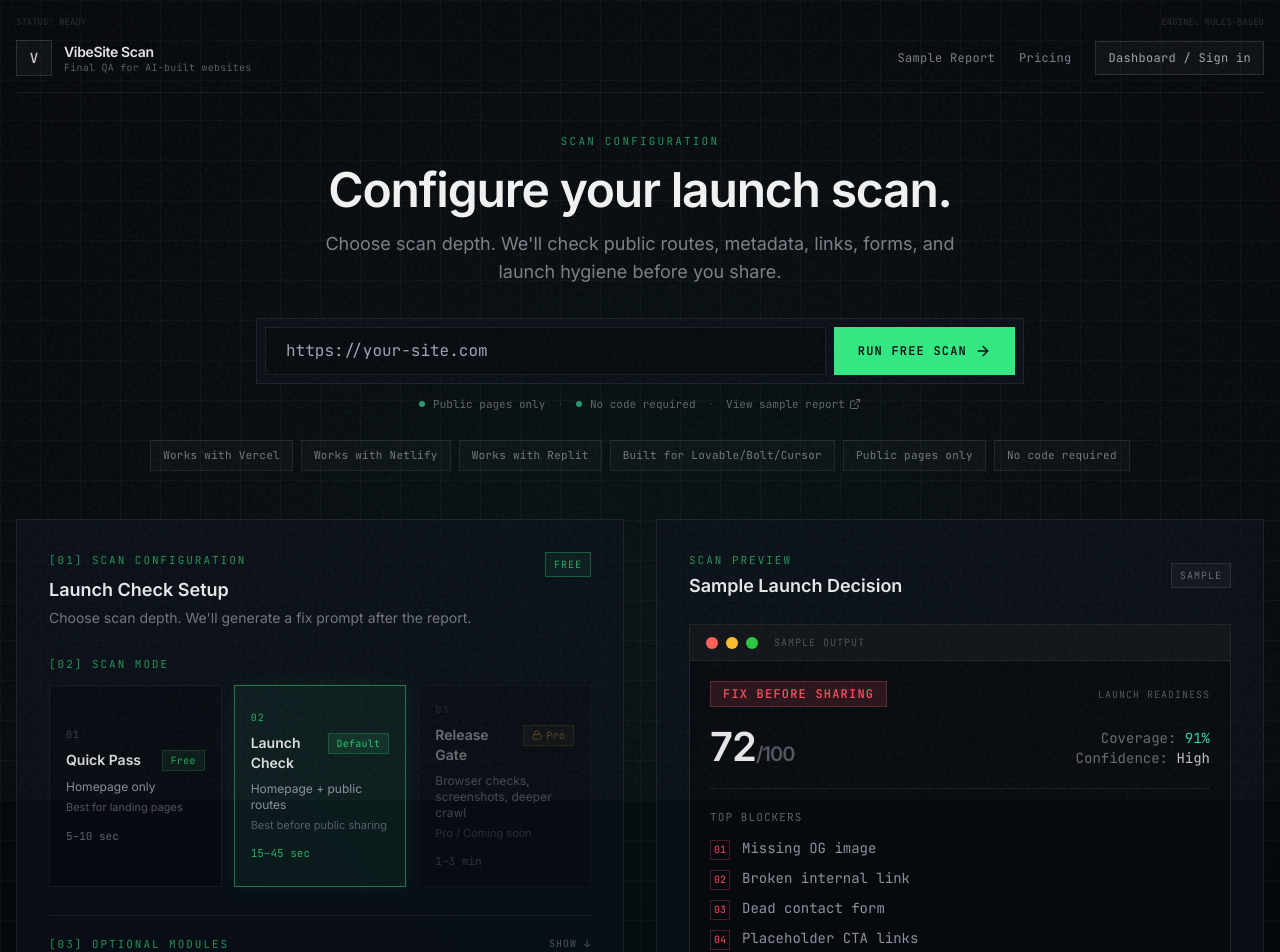
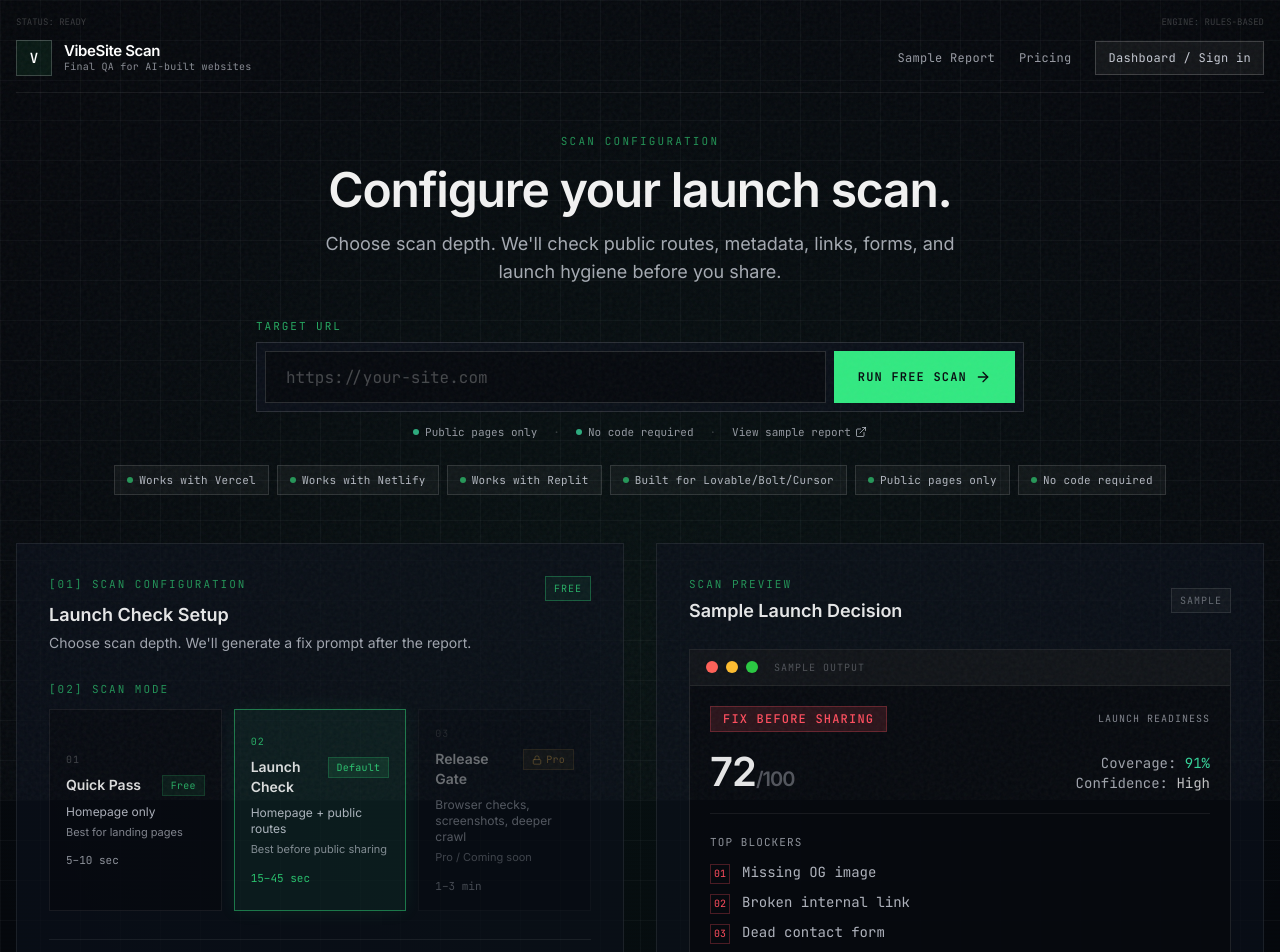
Before and after one commit to MeHalogen/VibeSiteScan, a Next.js app: page /dashboard/new-scan-pipeline in a window 1280 px wide. Shown: the top 952 px of the page. Built offline with nearby package versions, Linux system fonts and the light colour scheme.

Commit message:
polish: ScanConfigPanel contrast + readability improvements

```diff
--- a/app/components/scan/ScanConfigPanel.tsx
+++ b/app/components/scan/ScanConfigPanel.tsx
@@ -139,7 +139,7 @@ Site URL: <PASTE_YOUR_URL_HERE>`;
       animate={{ opacity: 1, y: 0 }}
       exit={{ opacity: 0, scale: 0.95 }}
       transition={{ duration: 0.5 }}
-      className="relative min-h-screen"
+      className="relative min-h-screen overflow-x-hidden"
       style={{ backgroundColor: "#05080d", color: "#f0f4ff" }}
     >
       {/* Dark grid */}
@@ -176,11 +176,11 @@ Site URL: <PASTE_YOUR_URL_HERE>`;
         }}
       />
 
-      {/* Decorative corner labels */}
-      <span className="absolute top-4 left-4 font-mono text-[9px] text-white/15 pointer-events-none select-none">STATUS: READY</span>
-      <span className="absolute top-4 right-4 font-mono text-[9px] text-white/15 pointer-events-none select-none">ENGINE: RULES-BASED</span>
-      <span className="absolute bottom-4 left-4 font-mono text-[9px] text-white/15 pointer-events-none select-none">MODE: PRE-LAUNCH</span>
-      <span className="absolute bottom-4 right-4 font-mono text-[9px] text-white/15 pointer-events-none select-none">NO AI GUESSING</span>
+      {/* Decorative corner labels — hidden on mobile */}
+      <span className="hidden sm:block absolute top-4 left-4 font-mono text-[9px] text-white/20 pointer-events-none select-none">STATUS: READY</span>
+      <span className="hidden sm:block absolute top-4 right-4 font-mono text-[9px] text-white/20 pointer-events-none select-none">ENGINE: RULES-BASED</span>
+      <span className="hidden sm:block absolute bottom-4 left-4 font-mono text-[9px] text-white/20 pointer-events-none select-none">MODE: PRE-LAUNCH</span>
+      <span className="hidden sm:block absolute bottom-4 right-4 font-mono text-[9px] text-white/20 pointer-events-none select-none">NO AI GUESSING</span>
 
       <div className="container mx-auto px-4 py-8 md:py-10 max-w-7xl relative">
 
@@ -192,35 +192,35 @@ Site URL: <PASTE_YOUR_URL_HERE>`;
           <div className="flex items-center gap-3">
             <div
               className="h-9 w-9 flex items-center justify-center"
-              style={{ border: "1px solid rgba(255,255,255,0.12)", background: "rgba(255,255,255,0.03)" }}
+              style={{ border: "1px solid rgba(255,255,255,0.2)", background: "rgba(49,233,129,0.07)" }}
             >
-              <span className="font-mono font-semibold text-white/75 text-sm">V</span>
+              <span className="font-mono font-semibold text-white text-sm">V</span>
             </div>
             <div className="leading-tight">
-              <div className="font-semibold tracking-tight text-white/90 text-sm">VibeSite Scan</div>
-              <div className="font-mono text-[10px] tracking-wide" style={{ color: "rgba(240,244,255,0.35)" }}>
+              <div className="font-semibold tracking-tight text-white text-[15px]">VibeSite Scan</div>
+              <div className="font-mono text-[10px] tracking-wide" style={{ color: "rgba(240,244,255,0.55)" }}>
                 Final QA for AI-built websites
               </div>
             </div>
           </div>
 
           <nav className="hidden md:flex items-center gap-6">
-            <Link href="/r/sample" className="font-mono text-xs tracking-wide transition-colors" style={{ color: "rgba(240,244,255,0.5)" }}
-              onMouseEnter={(e) => (e.currentTarget.style.color = "rgba(240,244,255,0.85)")}
-              onMouseLeave={(e) => (e.currentTarget.style.color = "rgba(240,244,255,0.5)")}
+            <Link href="/r/sample" className="font-mono text-xs tracking-wide transition-colors" style={{ color: "rgba(240,244,255,0.62)" }}
+              onMouseEnter={(e) => (e.currentTarget.style.color = "rgba(240,244,255,0.9)")}
+              onMouseLeave={(e) => (e.currentTarget.style.color = "rgba(240,244,255,0.62)")}
             >
               Sample Report
             </Link>
-            <Link href="/pricing" className="font-mono text-xs tracking-wide transition-colors" style={{ color: "rgba(240,244,255,0.5)" }}
-              onMouseEnter={(e) => (e.currentTarget.style.color = "rgba(240,244,255,0.85)")}
-              onMouseLeave={(e) => (e.currentTarget.style.color = "rgba(240,244,255,0.5)")}
+            <Link href="/pricing" className="font-mono text-xs tracking-wide transition-colors" style={{ color: "rgba(240,244,255,0.62)" }}
+              onMouseEnter={(e) => (e.currentTarget.style.color = "rgba(240,244,255,0.9)")}
+              onMouseLeave={(e) => (e.currentTarget.style.color = "rgba(240,244,255,0.62)")}
             >
               Pricing
             </Link>
             <Link
               href="/dashboard"
               className="inline-flex items-center gap-2 px-3 py-2 font-mono text-xs tracking-wide transition-colors"
-              style={{ border: "1px solid rgba(255,255,255,0.12)", background: "rgba(255,255,255,0.03)", color: "rgba(240,244,255,0.65)" }}
+              style={{ border: "1px solid rgba(255,255,255,0.18)", background: "rgba(255,255,255,0.05)", color: "rgba(240,244,255,0.80)" }}
             >
               Dashboard / Sign in
             </Link>
@@ -253,7 +253,7 @@ Site URL: <PASTE_YOUR_URL_HERE>`;
             animate={{ opacity: 1, y: 0 }}
             transition={{ delay: 0.16, duration: 0.5 }}
             className="mt-4 text-base md:text-lg max-w-2xl mx-auto"
-            style={{ color: "rgba(240,244,255,0.5)" }}
+            style={{ color: "rgba(240,244,255,0.68)" }}
           >
             Choose scan depth. We&apos;ll check public routes, metadata, links, forms, and launch hygiene before you share.
           </motion.p>
@@ -265,9 +265,14 @@ Site URL: <PASTE_YOUR_URL_HERE>`;
             transition={{ delay: 0.22, duration: 0.5 }}
             className="mt-8 max-w-3xl mx-auto"
           >
+            {/* Target URL label */}
+            <div className="text-left mb-2 font-mono text-[11px] tracking-[0.18em] uppercase"
+              style={{ color: "rgba(49,233,129,0.7)" }}>
+              TARGET URL
+            </div>
             <div
               className="flex flex-col sm:flex-row gap-2 items-stretch sm:items-center p-2"
-              style={{ background: "rgba(10,16,26,0.72)", border: "1px solid rgba(255,255,255,0.08)" }}
+              style={{ background: "rgba(10,16,26,0.80)", border: "1px solid rgba(255,255,255,0.13)" }}
             >
               <div className="flex-1 relative">
                 <input
@@ -276,26 +281,27 @@ Site URL: <PASTE_YOUR_URL_HERE>`;
                   onChange={(e) => { setTargetUrl(e.target.value); validateUrl(e.target.value); }}
                   onKeyDown={(e) => e.key === "Enter" && handleStartScan()}
                   placeholder="https://your-site.com"
-                  className="w-full h-12 px-4 sm:px-5 font-mono text-sm sm:text-base outline-none transition-all"
+                  className="w-full h-13 px-4 sm:px-5 font-mono text-sm sm:text-base outline-none transition-all placeholder:text-white/25"
                   style={{
-                    background: "rgba(5,8,13,0.8)",
+                    background: "rgba(5,8,13,0.9)",
                     border: urlError
-                      ? "1px solid rgba(255,77,94,0.7)"
+                      ? "1px solid rgba(255,77,94,0.75)"
                       : isValidUrl
-                      ? "1px solid rgba(49,233,129,0.5)"
-                      : "1px solid rgba(255,255,255,0.08)",
+                      ? "1px solid rgba(49,233,129,0.6)"
+                      : "1px solid rgba(255,255,255,0.14)",
                     color: "#f0f4ff",
+                    height: "3.25rem",
                   }}
                   onFocus={(e) => {
-                    e.target.style.borderColor = "rgba(49,233,129,0.6)";
-                    e.target.style.boxShadow = "0 0 0 3px rgba(49,233,129,0.1)";
+                    e.target.style.borderColor = "rgba(49,233,129,0.7)";
+                    e.target.style.boxShadow = "0 0 0 3px rgba(49,233,129,0.12), inset 0 0 12px rgba(49,233,129,0.03)";
                   }}
                   onBlur={(e) => {
                     e.target.style.borderColor = urlError
-                      ? "rgba(255,77,94,0.7)"
+                      ? "rgba(255,77,94,0.75)"
                       : isValidUrl
-                      ? "rgba(49,233,129,0.5)"
-                      : "rgba(255,255,255,0.08)";
+                      ? "rgba(49,233,129,0.6)"
+                      : "rgba(255,255,255,0.14)";
                     e.target.style.boxShadow = "none";
                   }}
                   inputMode="url"
@@ -314,32 +320,32 @@ Site URL: <PASTE_YOUR_URL_HERE>`;
 
               <motion.button
                 onClick={handleStartScan}
-                whileHover={{ y: -1, boxShadow: "0 0 20px rgba(49,233,129,0.25)" }}
+                whileHover={{ y: -1, boxShadow: "0 0 20px rgba(49,233,129,0.3)" }}
                 whileTap={{ scale: 0.99 }}
-                className="h-12 px-6 font-mono text-xs font-semibold tracking-widest uppercase inline-flex items-center justify-center gap-2 transition-all"
-                style={{ background: "#31e981", color: "#05080d" }}
+                className="h-12 px-6 font-mono text-xs font-semibold tracking-widest uppercase inline-flex items-center justify-center gap-2 transition-all shrink-0"
+                style={{ background: "#31e981", color: "#05080d", height: "3.25rem" }}
               >
                 Run Free Scan <ArrowRight className="w-4 h-4" />
               </motion.button>
             </div>
 
-            <div className="mt-3 flex flex-col sm:flex-row items-center justify-center gap-3 font-mono text-[11px]"
-              style={{ color: "rgba(240,244,255,0.38)" }}>
-              <span className="inline-flex items-center gap-2">
-                <span className="h-1.5 w-1.5 rounded-full bg-emerald-400/70" />Public pages only
+            <div className="mt-3 flex flex-wrap items-center justify-center gap-x-4 gap-y-1.5 font-mono text-[11px]"
+              style={{ color: "rgba(240,244,255,0.60)" }}>
+              <span className="inline-flex items-center gap-1.5">
+                <span className="h-1.5 w-1.5 rounded-full bg-emerald-400/80" />Public pages only
               </span>
-              <span className="hidden sm:block" style={{ color: "rgba(255,255,255,0.15)" }}>·</span>
-              <span className="inline-flex items-center gap-2">
-                <span className="h-1.5 w-1.5 rounded-full bg-emerald-400/70" />No code required
+              <span className="hidden sm:block" style={{ color: "rgba(255,255,255,0.18)" }}>·</span>
+              <span className="inline-flex items-center gap-1.5">
+                <span className="h-1.5 w-1.5 rounded-full bg-emerald-400/80" />No code required
               </span>
-              <span className="hidden sm:block" style={{ color: "rgba(255,255,255,0.15)" }}>·</span>
-              <Link href="/r/sample" className="inline-flex items-center gap-1 hover:text-white/65 transition-colors">
+              <span className="hidden sm:block" style={{ color: "rgba(255,255,255,0.18)" }}>·</span>
+              <Link href="/r/sample" className="inline-flex items-center gap-1 hover:text-white/80 transition-colors">
                 View sample report <ExternalLink className="w-3 h-3" />
               </Link>
             </div>
 
             {urlError && (
-              <div className="mt-3 font-mono text-xs text-red-400/90 flex items-center justify-center gap-2">
+              <div className="mt-3 font-mono text-xs text-red-400 flex items-center justify-center gap-2">
                 <AlertCircle className="w-4 h-4" />{urlError}
               </div>
             )}
@@ -350,18 +356,19 @@ Site URL: <PASTE_YOUR_URL_HERE>`;
             initial={{ opacity: 0 }}
             animate={{ opacity: 1 }}
             transition={{ delay: 0.30, duration: 0.5 }}
-            className="mt-7 flex flex-wrap items-center justify-center gap-2"
+            className="mt-6 flex flex-wrap items-center justify-center gap-2"
           >
             {["Works with Vercel", "Works with Netlify", "Works with Replit", "Built for Lovable/Bolt/Cursor", "Public pages only", "No code required"].map((pill) => (
               <span
                 key={pill}
-                className="px-3 py-1.5 font-mono text-[11px] tracking-wide"
+                className="inline-flex items-center gap-1.5 px-3 py-1.5 font-mono text-[11px] tracking-wide transition-colors cursor-default"
                 style={{
-                  background: "rgba(255,255,255,0.02)",
-                  border: "1px solid rgba(255,255,255,0.08)",
-                  color: "rgba(240,244,255,0.45)",
+                  background: "rgba(255,255,255,0.04)",
+                  border: "1px solid rgba(255,255,255,0.13)",
+                  color: "rgba(240,244,255,0.72)",
                 }}
               >
+                <span className="h-1.5 w-1.5 rounded-full shrink-0" style={{ background: "rgba(49,233,129,0.6)" }} />
                 {pill}
               </span>
             ))}
@@ -386,7 +393,7 @@ Site URL: <PASTE_YOUR_URL_HERE>`;
                   [01] SCAN CONFIGURATION
                 </div>
                 <h2 className="text-lg font-semibold text-white/90">Launch Check Setup</h2>
-                <p className="mt-1 text-sm" style={{ color: "rgba(240,244,255,0.45)" }}>
+                <p className="mt-1 text-sm" style={{ color: "rgba(240,244,255,0.65)" }}>
                   Choose scan depth. We&apos;ll generate a fix prompt after the report.
                 </p>
               </div>
@@ -448,10 +455,10 @@ Site URL: <PASTE_YOUR_URL_HERE>`;
                       <div className="font-semibold text-white/85 text-sm">{tier.title}</div>
                       {badge}
                     </div>
-                    <div className="text-xs" style={{ color: "rgba(240,244,255,0.55)" }}>{tier.subtitle}</div>
-                    <div className="text-[11px] mt-1" style={{ color: "rgba(240,244,255,0.32)" }}>{tier.details}</div>
+                    <div className="text-xs" style={{ color: "rgba(240,244,255,0.70)" }}>{tier.subtitle}</div>
+                    <div className="text-[11px] mt-1" style={{ color: "rgba(240,244,255,0.52)" }}>{tier.details}</div>
                     <div className="mt-3 font-mono text-[11px]"
-                      style={{ color: selected ? "rgba(49,233,129,0.7)" : "rgba(240,244,255,0.38)" }}>
+                      style={{ color: selected ? "rgba(49,233,129,0.80)" : "rgba(240,244,255,0.58)" }}>
                       {tier.duration}
                     </div>
                   </motion.button>
@@ -469,7 +476,7 @@ Site URL: <PASTE_YOUR_URL_HERE>`;
                 <div className="font-mono text-[11px] tracking-[0.18em] uppercase" style={{ color: "rgba(49,233,129,0.6)" }}>
                   [03] OPTIONAL MODULES
                 </div>
-                <span className="font-mono text-[10px] tracking-widest" style={{ color: "rgba(240,244,255,0.3)" }}>
+                <span className="font-mono text-[10px] tracking-widest" style={{ color: "rgba(240,244,255,0.55)" }}>
                   {optionalOpen ? "HIDE ↑" : "SHOW ↓"}
                 </span>
               </button>
@@ -499,8 +506,8 @@ Site URL: <PASTE_YOUR_URL_HERE>`;
                       }}
                     >
                       <div>
-                        <div className="text-sm font-medium text-white/80">{opt.label}</div>
-                        <div className="text-[11px] mt-1" style={{ color: "rgba(240,244,255,0.35)" }}>{opt.hint}</div>
+                        <div className="text-sm font-medium text-white/85">{opt.label}</div>
+                        <div className="text-[11px] mt-1" style={{ color: "rgba(240,244,255,0.60)" }}>{opt.hint}</div>
                       </div>
                       <div
                         className="h-6 w-11 p-0.5 flex items-center shrink-0 transition-colors"
@@ -544,7 +551,7 @@ Site URL: <PASTE_YOUR_URL_HERE>`;
                 Run Free Scan <ArrowRight className="w-4 h-4" />
               </motion.button>
               <div className="mt-4 flex flex-wrap items-center justify-center gap-3 font-mono text-[10px] tracking-widest"
-                style={{ color: "rgba(240,244,255,0.4)" }}>
+                style={{ color: "rgba(240,244,255,0.58)" }}>
                 <span style={{ color: "rgba(49,233,129,0.5)" }}>◆</span>
                 <span>RULES-BASED CHECKS</span>
                 <span style={{ color: "rgba(49,233,129,0.5)" }}>◆</span>
@@ -601,7 +608,7 @@ Site URL: <PASTE_YOUR_URL_HERE>`;
                     Fix Before Sharing
                   </span>
                   <span className="font-mono text-[10px] tracking-widest uppercase"
-                    style={{ color: "rgba(240,244,255,0.32)" }}>
+                    style={{ color: "rgba(240,244,255,0.52)" }}>
                     Launch Readiness
                   </span>
                 </div>
@@ -610,7 +617,7 @@ Site URL: <PASTE_YOUR_URL_HERE>`;
                   <div className="font-semibold tracking-tight text-white/90" style={{ fontSize: "2.5rem", lineHeight: 1 }}>
                     72<span className="text-xl" style={{ color: "rgba(240,244,255,0.32)" }}>/100</span>
                   </div>
-                  <div className="text-right font-mono text-sm" style={{ color: "rgba(240,244,255,0.42)" }}>
+                  <div className="text-right font-mono text-sm" style={{ color: "rgba(240,244,255,0.65)" }}>
                     <div>Coverage: <span className="text-emerald-400">91%</span></div>
                     <div>Confidence: <span className="text-white/75">High</span></div>
                   </div>
@@ -618,13 +625,13 @@ Site URL: <PASTE_YOUR_URL_HERE>`;
 
                 <div className="mt-5" style={{ borderTop: "1px solid rgba(255,255,255,0.07)", paddingTop: "1.25rem" }}>
                   <div className="font-mono text-[11px] uppercase tracking-widest mb-3"
-                    style={{ color: "rgba(240,244,255,0.38)" }}>
+                    style={{ color: "rgba(240,244,255,0.58)" }}>
                     Top Blockers
                   </div>
                   <ol className="space-y-2">
                     {["Missing OG image", "Broken internal link", "Dead contact form", "Placeholder CTA links"].map((t, idx) => (
                       <li key={t} className="flex items-start gap-3 font-mono text-sm"
-                        style={{ color: "rgba(240,244,255,0.58)" }}>
+                        style={{ color: "rgba(240,244,255,0.72)" }}>
                         <span
                           className="mt-0.5 h-5 w-5 flex items-center justify-center text-[10px] shrink-0"
                           style={{ border: "1px solid rgba(255,77,94,0.28)", color: "#ff4d5e" }}
@@ -647,15 +654,15 @@ Site URL: <PASTE_YOUR_URL_HERE>`;
               className="mt-4 w-full h-11 font-mono text-xs font-semibold tracking-widest uppercase inline-flex items-center justify-center gap-2 transition-all"
               style={{
                 background: "transparent",
-                border: "1px solid rgba(255,255,255,0.1)",
-                color: copied ? "#31e981" : "rgba(240,244,255,0.55)",
+                border: "1px solid rgba(255,255,255,0.14)",
+                color: copied ? "#31e981" : "rgba(240,244,255,0.72)",
               }}
             >
               <Copy className="w-4 h-4" />
               {copied ? "Copied ✓" : "Copy AI Fix Prompt"}
             </motion.button>
 
-            <p className="mt-3 font-mono text-[11px] text-center" style={{ color: "rgba(240,244,255,0.28)" }}>
+            <p className="mt-3 font-mono text-[11px] text-center" style={{ color: "rgba(240,244,255,0.50)" }}>
               After every scan, get evidence and copy-paste fix prompts for Cursor, Lovable, Bolt, or Replit.
             </p>
           </motion.div>
@@ -669,7 +676,7 @@ Site URL: <PASTE_YOUR_URL_HERE>`;
               WHAT AI BUILDERS MISS
             </div>
             <h3 className="text-2xl font-semibold text-white/85">Common launch hygiene issues</h3>
-            <p className="mt-2 text-sm" style={{ color: "rgba(240,244,255,0.42)" }}>
+            <p className="mt-2 text-sm" style={{ color: "rgba(240,244,255,0.60)" }}>
               These are the issues that make a &quot;done&quot; site feel unfinished the moment you share the link.
             </p>
           </div>
@@ -694,7 +701,7 @@ Site URL: <PASTE_YOUR_URL_HERE>`;
                 style={{ background: "rgba(10,16,26,0.6)", border: "1px solid rgba(255,255,255,0.07)" }}
               >
                 <div className="text-white/80 font-medium text-sm">{c.title}</div>
-                <div className="mt-2 text-sm" style={{ color: "rgba(240,244,255,0.42)" }}>{c.desc}</div>
+                <div className="mt-2 text-sm" style={{ color: "rgba(240,244,255,0.60)" }}>{c.desc}</div>
               </motion.div>
             ))}
           </div>
@@ -726,7 +733,7 @@ Site URL: <PASTE_YOUR_URL_HERE>`;
                 <div className="font-mono text-[11px] tracking-widest mb-2"
                   style={{ color: "rgba(49,233,129,0.52)" }}>{s.step}</div>
                 <div className="text-white/80 font-medium text-sm">{s.title}</div>
-                <div className="mt-1 text-sm" style={{ color: "rgba(240,244,255,0.38)" }}>{s.desc}</div>
+                <div className="mt-1 text-sm" style={{ color: "rgba(240,244,255,0.55)" }}>{s.desc}</div>
               </motion.div>
             ))}
           </div>
```
